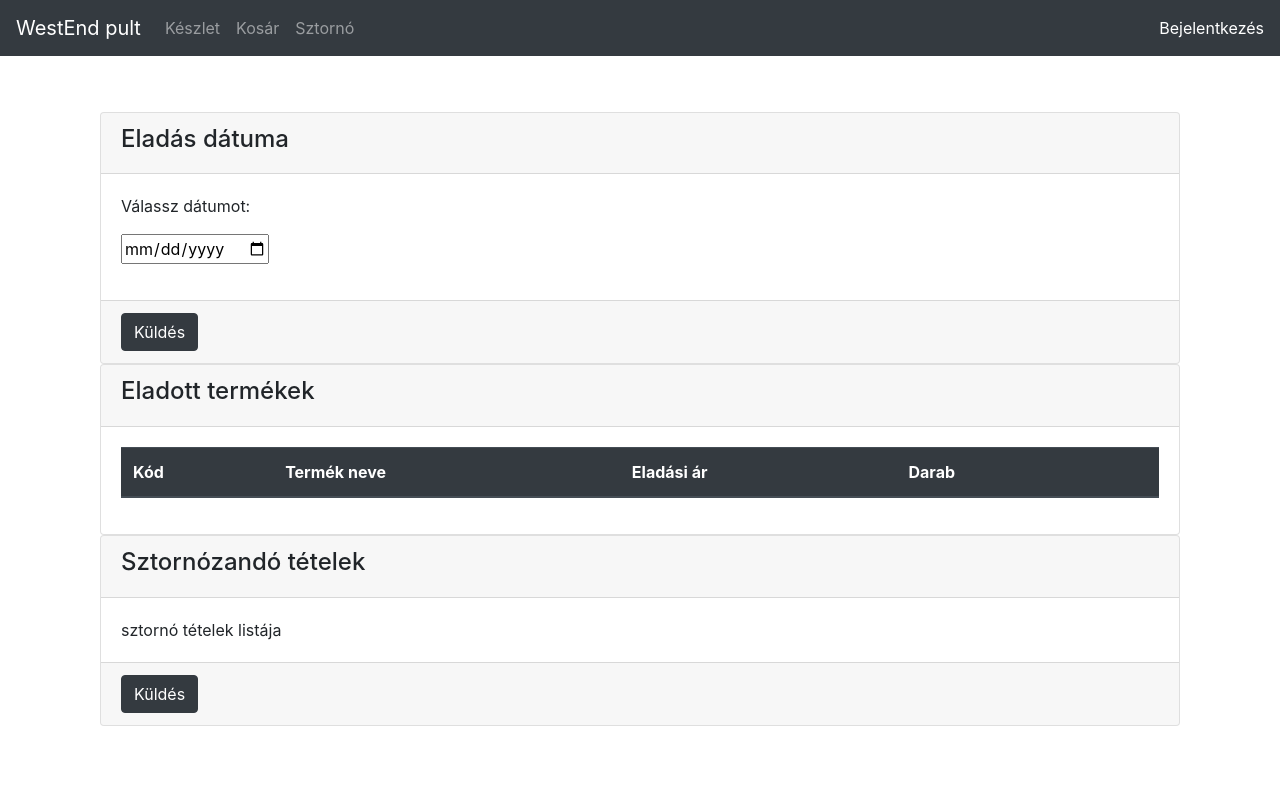
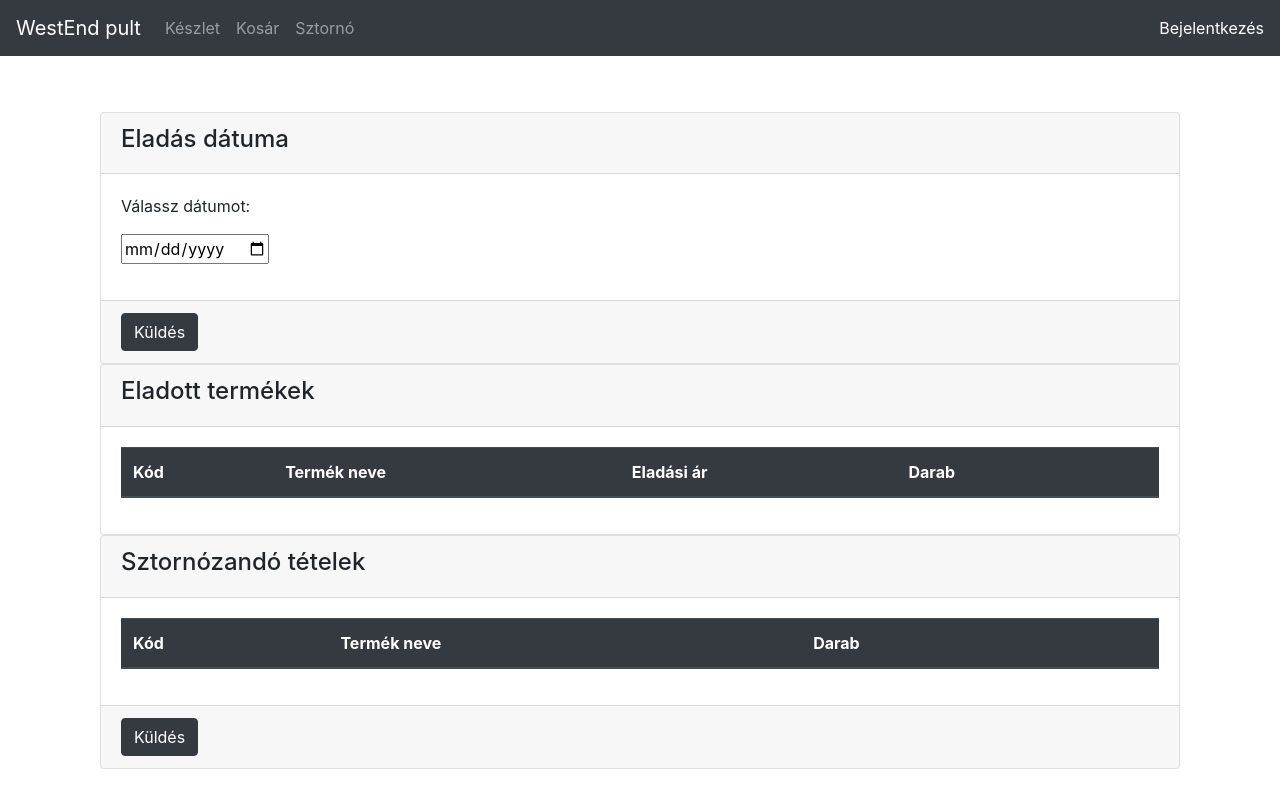
Before and after one commit to bfarkasbence/we-stock-handler-frontend, a React (Create React App) app: page /storno in a window 1280 px wide. Built offline with nearby package versions, Linux system fonts and the light colour scheme.

Commit message:
now a product appears in the cart when it is added to the storno cart

```diff
--- a/src/components/pages/storno.jsx
+++ b/src/components/pages/storno.jsx
@@ -118,7 +118,33 @@ function StornoPage(props) {
                     <h4>Sztornózandó tételek</h4>
                 </div>
                 <div className="card-body">
-                    sztornó tételek listája
+                    <table className="table table-striped table-hover">
+                        <thead className="thead-dark">
+                            <tr>
+                                <th scope="col">Kód</th>
+                                <th scope="col">Termék neve</th>
+                                <th scope="col">Darab</th>
+                                <th scope="col"></th>
+                            </tr>
+                        </thead>
+                        <tbody>
+                            {stornoCart.map(item => <tr key={item.productId}>
+                            <td>{item.productId}</td>
+                            <td>{item.productName}</td>
+                            <td>{item.quantity}</td>
+                            <td>
+                                <div className="btn-group btn-group-xs" role="group">
+                                    <button className="btn btn-default">
+                                        <i className="fa fa-plus"></i>
+                                    </button>
+                                    <button className="btn btn-default">
+                                        <i className="fa fa-minus"></i>
+                                    </button>
+                                </div>
+                            </td>
+                            </tr>)}
+                        </tbody>
+                    </table>
                 </div>
                 <div className="card-footer">
                     <button className="btn btn-dark" onClick={() => console.log(soldProductsOnDate)}>Küldés</button>
```
